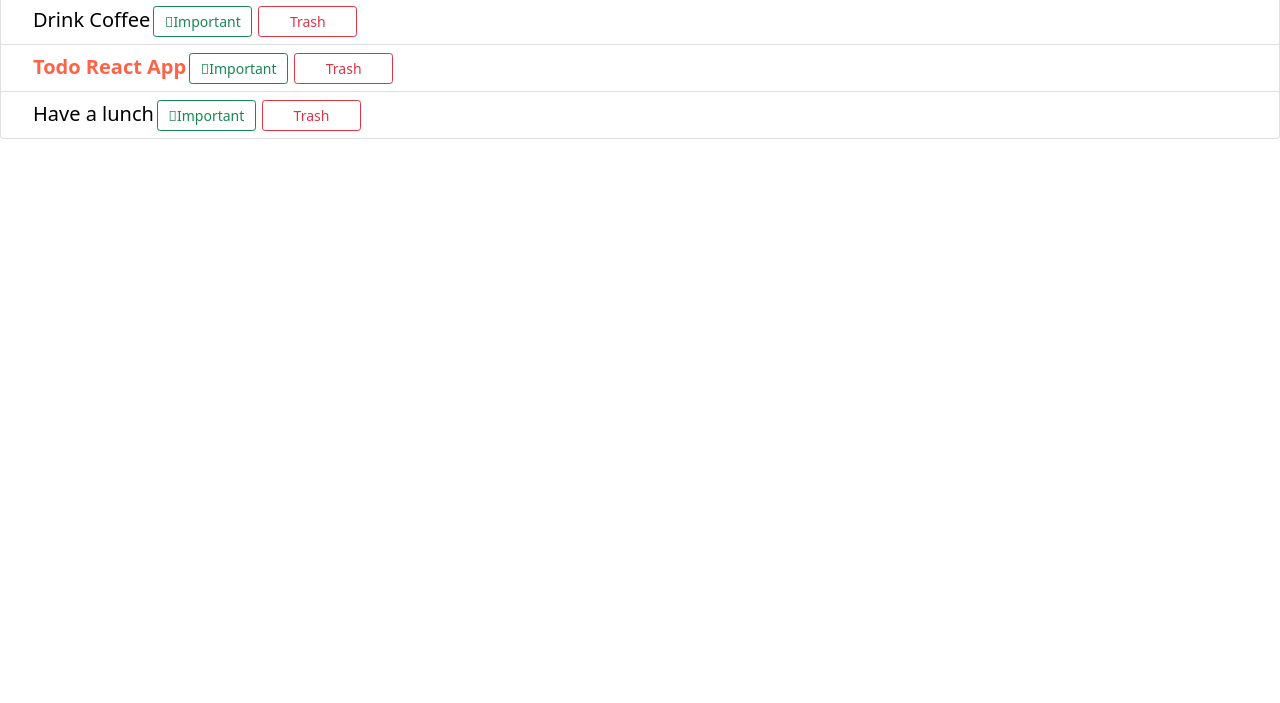
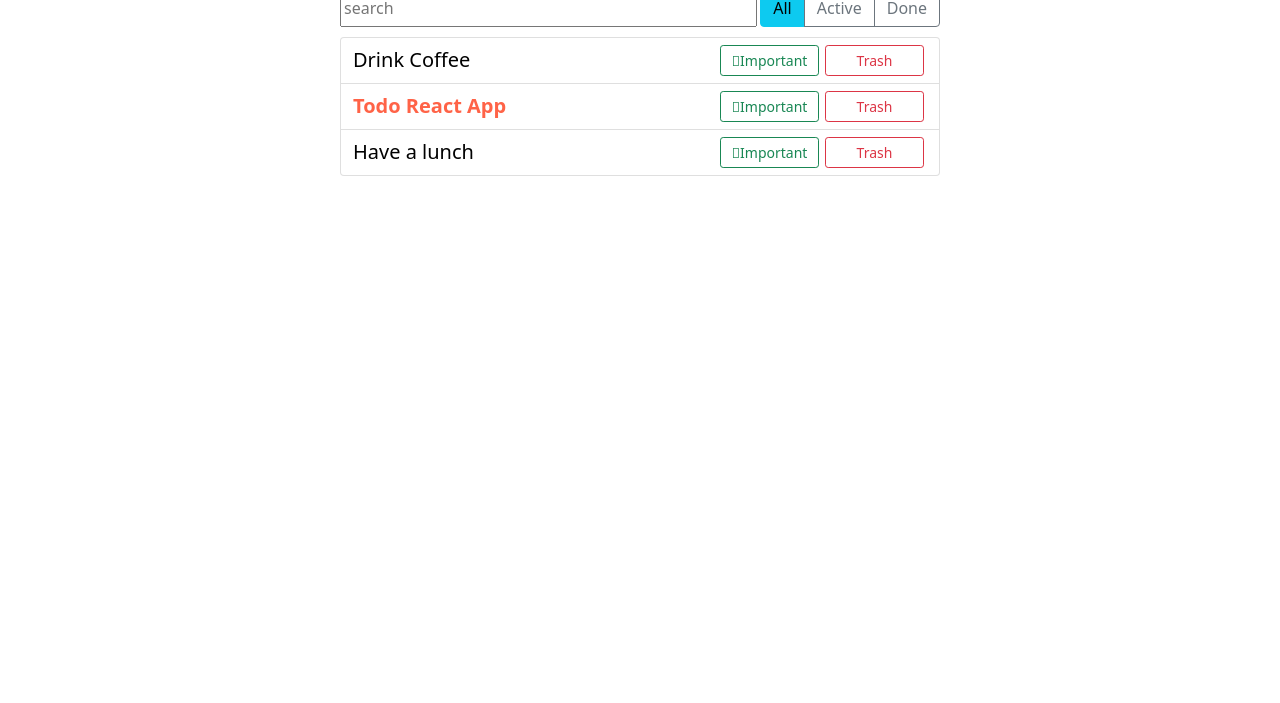
Before and after one commit to shovakmisha/react_Bura, a React app: page / in a window 1280 px wide. Shown: the part 97-800 px from the top of the page. Built offline with nearby package versions, Linux system fonts and the light colour scheme.

Commit message:
навів марафет

```diff
--- a/src/components/app-header/app-header.css
+++ b/src/components/app-header/app-header.css
@@ -10,3 +10,8 @@
     font-size: 1.2rem;
     color: gray;
 }
+
+.search-panel {
+    display: flex;
+    margin: 10px 0;
+}
--- /dev/null
+++ b/src/components/app/app.css
@@ -0,0 +1,4 @@
+.wrap-app {
+    margin: 20px auto 0;
+    max-width: 600px;
+}
--- /dev/null
+++ b/src/components/app/app.js
@@ -0,0 +1,28 @@
+import AppHeader from "../app-header";
+import SearchPanel from "../search-panel";
+import ItemStatusFilter from "../item-status-filter";
+import TodoList from "../todo-list";
+
+import './app.css';
+
+const App = () => {
+
+    const todoData = [
+        {label: "Drink Coffee", important: false, id: 1},
+        {label: "Todo React App", important: true, id: 2},
+        {label: "Have a lunch", important: false, id: 3}
+    ];
+
+    return (
+        <div className="wrap-app">
+            <AppHeader toDo='1' done="3" />
+            <div className="search-panel">
+                <SearchPanel />
+                <ItemStatusFilter />
+            </div>
+            <TodoList todos={todoData}/>
+        </div>
+    );
+}
+
+export default App;
--- /dev/null
+++ b/src/components/app/index.js
@@ -0,0 +1,3 @@
+import App from "./app";
+
+export default App;
--- a/src/components/item-status-filter/item-status-filter.css
+++ b/src/components/item-status-filter/item-status-filter.css
@@ -0,0 +1,3 @@
+.btn-group {
+
+}
--- a/src/components/item-status-filter/item-status-filter.js
+++ b/src/components/item-status-filter/item-status-filter.js
@@ -1,4 +1,6 @@
 import React from "react";
+
+import './item-status-filter.css';
 
 const ItemStatusFilter = () => {
   return (
--- a/src/components/todo-list-item/todo-list-item.css
+++ b/src/components/todo-list-item/todo-list-item.css
@@ -1,5 +1,7 @@
 .todo-list-item {
     font-size: 1.25rem;
+    display: flex;
+    justify-content: space-between;
 }
 
 .todo-list-item button{
@@ -8,7 +10,6 @@
 }
 
 .todo-list-item-label {
-    margin-left: 1.25rem;
     line-height: 35px;
     cursor: pointer;
     user-select: none;
--- a/src/components/todo-list-item/todo-list-item.js
+++ b/src/components/todo-list-item/todo-list-item.js
@@ -10,11 +10,12 @@ const TodoListItem = ({label, important = false}) => { // це типу {label,
   }
 
   return (
-      <span className="todo-list-item">
+      <div className="todo-list-item">
         <span className="todo-list-item-label" style={style}>
           {label}
         </span>
 
+          <div className="todo-list-item--controls">
               <button type="button" className="btn btn-outline-success btn-sm">
                   <i className="fa fa-exclamation">Important</i>
               </button>
@@ -22,7 +23,9 @@ const TodoListItem = ({label, important = false}) => { // це типу {label,
               <button type="button" className="btn btn-outline-danger btn-sm">
                   <i className="fa fa-trash-o">Trash</i>
               </button>
-      </span>
+          </div>
+
+      </div>
   );
 }
 
--- a/src/index.js
+++ b/src/index.js
@@ -1,28 +1,6 @@
-import React from "react";
 import ReactDom from 'react-dom';
 
-import AppHeader from "./components/app-header";
-import SearchPanel from "./components/search-panel";
-import ItemStatusFilter from "./components/item-status-filter";
-import TodoList from "./components/todo-list";
-
-const App = () => {
-
-  const todoData = [
-      {label: "Drink Coffee", important: false, id: 1},
-      {label: "Todo React App", important: true, id: 2},
-      {label: "Have a lunch", important: false, id: 3}
-  ];
-
-  return (
-      <div>
-          <AppHeader toDo='1' done="3" />
-          <SearchPanel />
-          <ItemStatusFilter />
-          <TodoList todos={todoData}/>
-      </div>
-  );
-}
+import App from "./components/app";
 
 ReactDom.render(
     <App />,
```
Lines whose indentation alone changed are shown as unchanged.
